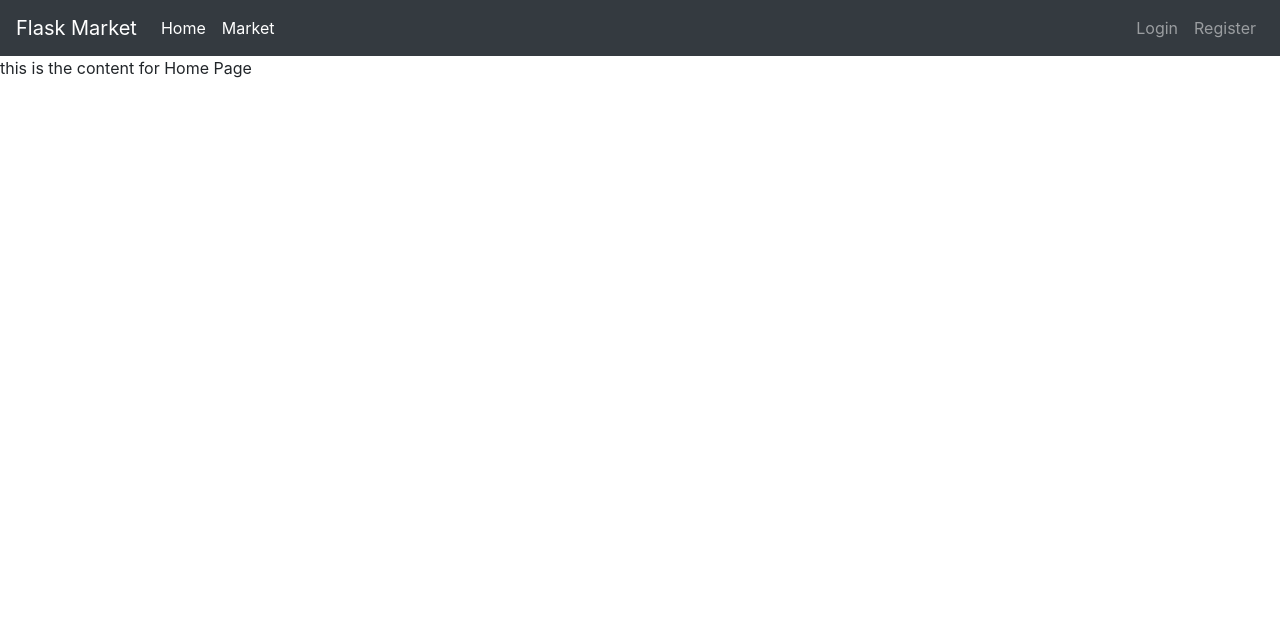
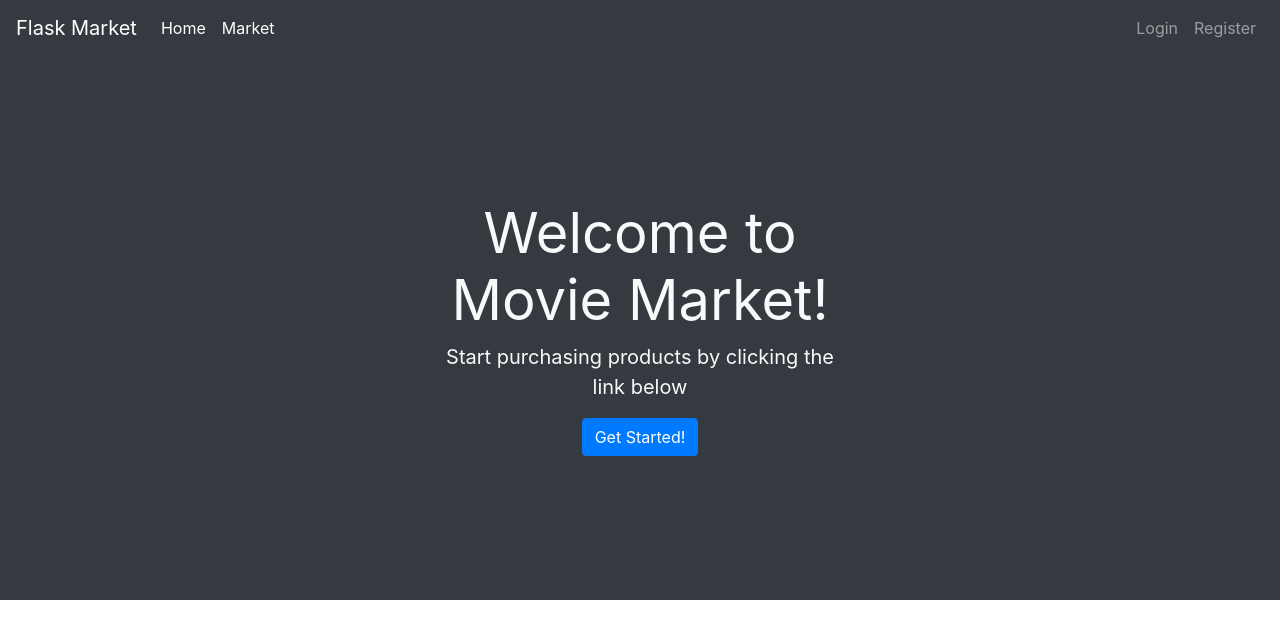
Before and after one commit to ablue968/Flask_market, a Flask app: page / in a window 1280 px wide. Shown: the top 639 px of the page. Run offline with Flask 2, Linux system fonts and the light colour scheme.

Commit message:
now going for purchase

```diff
--- a/market/__init__.py
+++ b/market/__init__.py
@@ -9,5 +9,7 @@ app.config['SECRET_KEY'] = '8331f73f826002236d8834c7'
 db=SQLAlchemy(app)
 bcrypt  = Bcrypt(app)
 login_manager = LoginManager(app)
+login_manager.login_view = 'login_page'
+login_manager.login_message_category = 'info'
 
 from market import routes
--- a/market/routes.py
+++ b/market/routes.py
@@ -3,7 +3,7 @@ from flask import render_template, redirect, url_for, flash
 from market.models import Movie, User
 from market.forms import RegisterForm, LoginForm
 from market import db
-from flask_login import login_user
+from flask_login import login_user, logout_user,  login_required
 
 
 @app.route('/')
@@ -12,6 +12,7 @@ def home_page():
     return render_template('home.html')
 
 @app.route('/market')
+@login_required
 def market_page():
     movies = Movie.query.all()
 
@@ -26,13 +27,17 @@ def register_page():
             email=form.email.data ,
             password=form.password1.data
             )
+
         db.session.add(user_to_create)
         db.session.commit()
+
+        login_user(user_to_create)
+        flash(f"Account created successfully, you'r now logged in as {user_to_create.username}" , category="success")
         return redirect(url_for('market_page'))
 
     if form.errors != {}: #If there are not errors from the validations
         for err_msg in form.errors.values():
-            flash(f' Ups! There seems to be an error creating the user: {err_msg}', category='danger')
+            flash(f' Ups! There seems to be an error creating the user: {err_msg}', category='success')
 
     return render_template('register.html', form = form)
 
@@ -51,3 +56,9 @@ def login_page():
         flash('Username and password are not match! Please try again.', category="danger")
 
     return render_template('login.html', form = form)
+
+@app.route('/logout')
+def logout_page():
+    logout_user()
+    flash('You have been logged out!', category='info')
+    return  redirect(url_for('home_page'))
--- a/market/templates/base.html
+++ b/market/templates/base.html
@@ -42,7 +42,7 @@
               <p class="nav-link m-0" >Welcome {{current_user.username }}</p>
             </li>
             <li class="nav-item">
-              <a class="nav-link" href="#">Logout</a>
+              <a class="nav-link" href="{{ url_for('logout_page') }}">Logout</a>
             </li>
           </ul>
           {% else %}
--- a/market/templates/home.html
+++ b/market/templates/home.html
@@ -4,5 +4,13 @@
 {%endblock%}
 
 {% block content %}
-  this is the content for Home Page
+  <div class="position-relative overflow-hidden p-md-5 text-center bg-dark text-light">
+    <div class="col-md-5 p-lg-5 mx-auto my-5">
+      <h1 class="display-4 font-weight-normal"> Welcome to Movie Market!</h1>
+      <p class="lead font-weight-normal">Start purchasing products by clicking the link below</p>
+      <a class="btn btn-primary" href="{{ url_for('market_page') }}">Get Started!</a>
+    </div>
+    <div class="product-device box-shadow d-none d-md-block"></div>
+    <div class="product-device product-device-2 box-shadow d-none d-md-block"></div>
+  </div>
 {% endblock %}
--- a/market/templates/market.html
+++ b/market/templates/market.html
@@ -25,8 +25,10 @@
                       <td>${{movie.box_office}}</td>
                       <td>{{movie.director}}</td>
                       <td>
+
                         <button type="button" class="btn btn-outline-info">More Info</button>
                         <button type="button" class="btn btn-outline-success m-1">Rent movie</button>
+
                       </td>
                   </tr>
                 {% endfor %}
```
Also changed, not shown: market/market.db.
